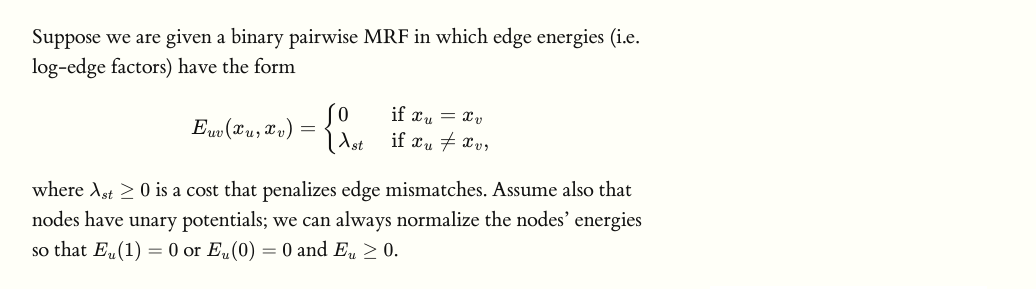
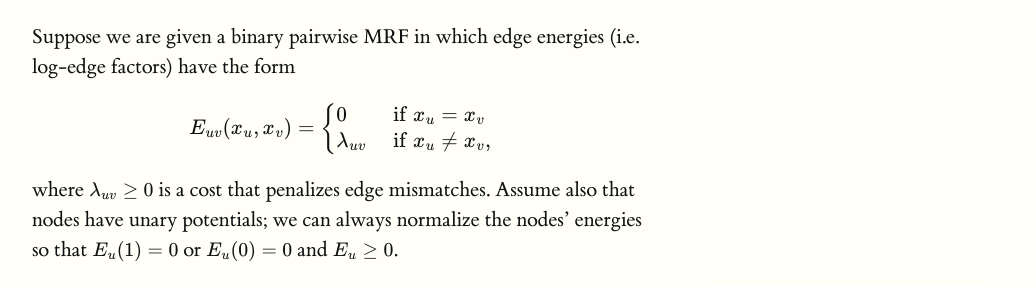
Before and after one commit to ermongroup/cs228-notes, a Jekyll site: the page built from inference/map/index.md, in a window 1280 px wide and 900 px high, scrolled down 2271 px. Shown: the part 157-446 px from the top of the window, without its empty margins (128-1164 px from the left). Built offline with Jekyll 4.4.1, drawn with Linux system fonts in a browser that asks for light colours; formulas are drawn with MathJax 3.

```diff
--- a/inference/map/index.md
+++ b/inference/map/index.md
@@ -53,10 +53,10 @@ Suppose we are given a binary pairwise MRF in which edge energies (i.e. log-edge
 E_{uv}(x_u, x_v) =
 \begin{cases}
 0 & \; \text{if} \; x_u = x_v \\
-\lambda_{st} & \; \text{if} \; x_u \neq x_v,
+\lambda_{uv} & \; \text{if} \; x_u \neq x_v,
 \end{cases}
 {% endmath %}
-where $$\lambda_{st} \geq 0$$ is a cost that penalizes edge mismatches.
+where $$\lambda_{uv} \geq 0$$ is a cost that penalizes edge mismatches.
 Assume also that nodes have unary potentials; we can always normalize the nodes' energies so that $$E_u(1) = 0$$ or $$E_u(0) = 0$$ and $$E_u \geq 0$$.
 
 
```
